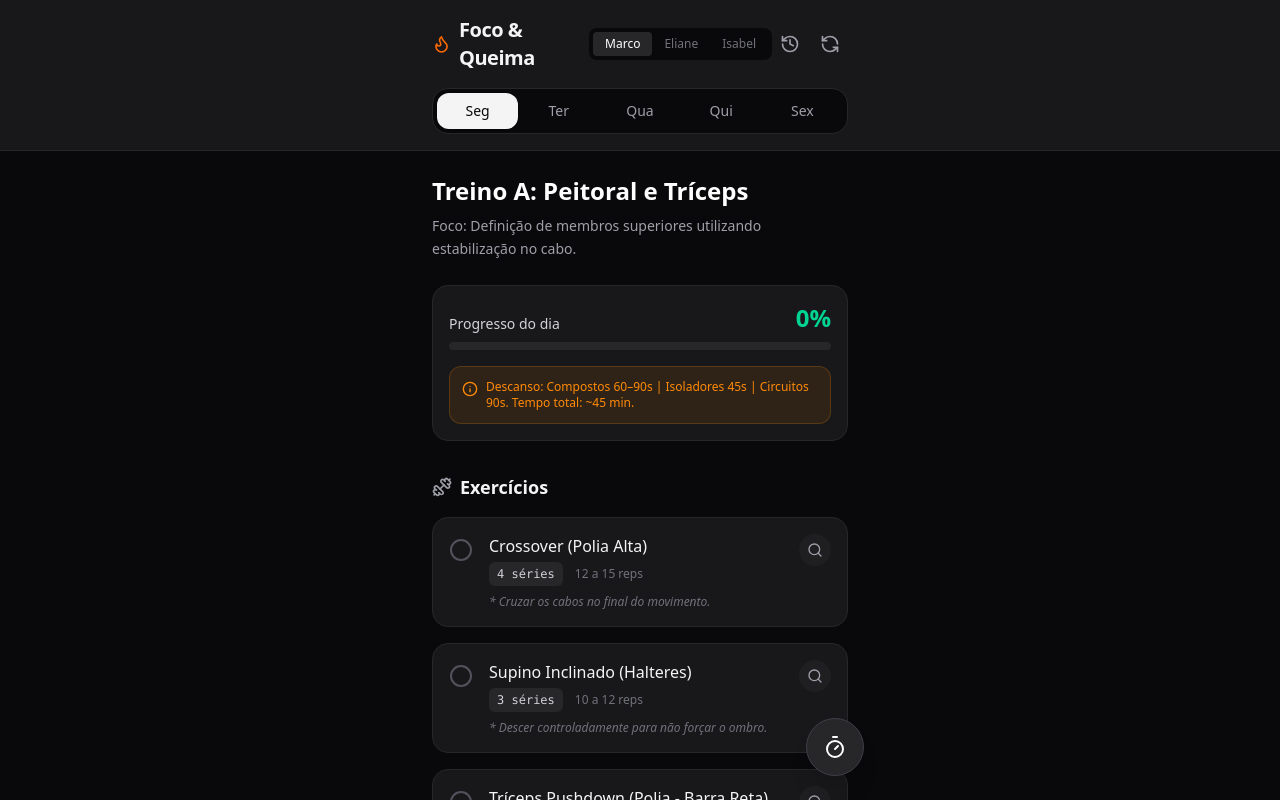
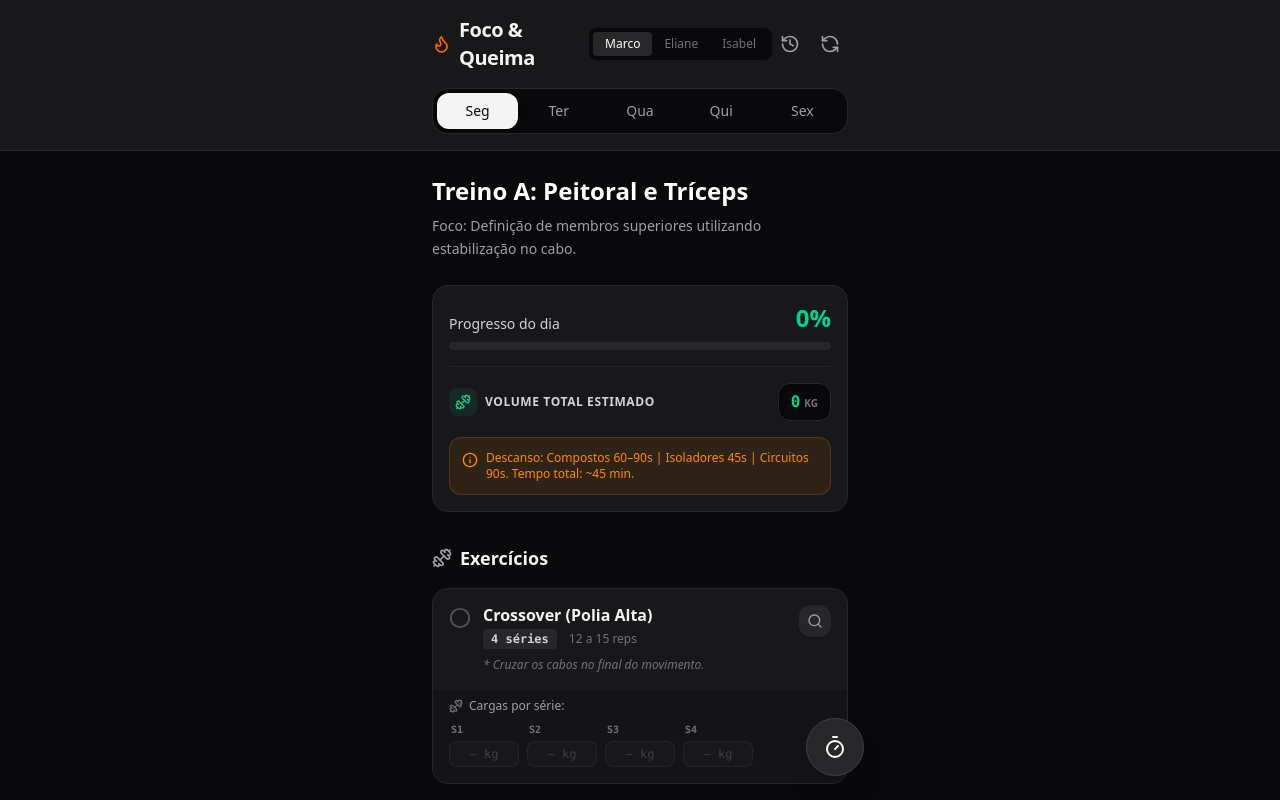
Before and after one commit to mfurmigabtc-sudo/treino, a React (Vite) app: page / in a window 1280 px wide. Shown: the top 800 px of the page. Built offline with nearby package versions, Linux system fonts and the light colour scheme.

Commit message:
feat: add exercise load tracking and charts
Integrate Recharts for visualization and add state management to track exercise loads, enabling volume analysis in the workout plan.

```diff
--- a/src/App.tsx
+++ b/src/App.tsx
@@ -1,6 +1,7 @@
 import React, { useState, useEffect } from 'react';
 import { CheckCircle2, Circle, Flame, Dumbbell, Activity, RefreshCcw, Info, History, ArrowLeft, Trophy, CalendarDays, Timer, X, Search, Image, PlaySquare } from 'lucide-react';
 import { motion, AnimatePresence } from 'motion/react';
+import { BarChart, Bar, XAxis, YAxis, Tooltip, ResponsiveContainer } from 'recharts';
 
 // Data
 type Exercise = {
@@ -286,9 +287,18 @@ export default function App() {
     return saved ? JSON.parse(saved) : [];
   });
 
+  const [exerciseLoads, setExerciseLoads] = useState<Record<string, string[]>>(() => {
+    const saved = localStorage.getItem('workout-loads');
+    return saved ? JSON.parse(saved) : {};
+  });
+
   useEffect(() => {
     localStorage.setItem('workout-progress', JSON.stringify(completedItems));
   }, [completedItems]);
+
+  useEffect(() => {
+    localStorage.setItem('workout-loads', JSON.stringify(exerciseLoads));
+  }, [exerciseLoads]);
 
   useEffect(() => {
     localStorage.setItem('workout-history', JSON.stringify(history));
@@ -353,6 +363,18 @@ export default function App() {
   const totalItems = currentDayData.exercises.length + 1; // +1 for cardio
   const completedCount = currentDayData.exercises.filter(ex => completedItems[ex.id]).length + (completedItems[`${activeDay}-cardio`] ? 1 : 0);
   const progressPercentage = Math.round((completedCount / totalItems) * 100);
+
+  const totalEstimatedVolume = currentDayData.exercises.reduce((acc, exercise) => {
+    const loads = exerciseLoads[exercise.id] || [];
+    const exerciseSum = loads.reduce((sum, load) => {
+      if (!load) return sum;
+      const cleaned = load.replace(',', '.');
+      const match = cleaned.match(/([0-9]*\.?[0-9]+)/);
+      const val = match ? parseFloat(match[0]) : 0;
+      return sum + (isNaN(val) ? 0 : val);
+    }, 0);
+    return acc + exerciseSum;
+  }, 0);
 
   const finishWorkout = () => {
     if (completedCount === 0) {
@@ -507,6 +529,22 @@ export default function App() {
                   />
                 </div>
 
+                {/* Volume Total Estimado */}
+                <div className="mt-4 pt-4 border-t border-zinc-800/80 flex justify-between items-center">
+                  <div className="flex items-center gap-2">
+                    <div className="p-1.5 rounded-lg bg-emerald-500/10 text-emerald-400">
+                      <Dumbbell className="w-4 h-4" />
+                    </div>
+                    <span className="text-xs font-semibold text-zinc-300 uppercase tracking-wider">Volume Total Estimado</span>
+                  </div>
+                  <div className="flex items-baseline gap-1 bg-zinc-950 px-3 py-1.5 rounded-xl border border-zinc-800 shadow-inner">
+                    <span className="text-base font-bold text-emerald-400 font-mono">
+                      {totalEstimatedVolume % 1 === 0 ? totalEstimatedVolume : totalEstimatedVolume.toFixed(1)}
+                    </span>
+                    <span className="text-[10px] text-zinc-500 font-semibold uppercase">kg</span>
+                  </div>
+                </div>
+
                 <div className="mt-4 flex items-start gap-2 text-xs text-orange-400 bg-orange-400/10 p-3 rounded-xl border border-orange-400/20">
                   <Info className="w-4 h-4 shrink-0 mt-0.5" />
                   <p>Descanso: Compostos 60–90s | Isoladores 45s | Circuitos 90s. Tempo total: ~45 min.</p>
@@ -537,28 +575,30 @@ export default function App() {
                         : 'bg-zinc-900 border-zinc-800 hover:border-zinc-700'
                     }`}
                   >
+                    {/* Top action area split into interactive parts */}
+                    <div className="p-4 flex items-start justify-between gap-4">
                       <button
                         onClick={() => toggleItem(exercise.id)}
-                      className="w-full text-left p-4 flex items-start gap-4"
+                        className="flex-1 text-left flex items-start gap-3 focus:outline-none"
                       >
-                      <div className="mt-1 shrink-0 transition-colors duration-300">
+                        <div className="mt-0.5 shrink-0 transition-colors duration-300">
                           {isCompleted ? (
-                          <CheckCircle2 className="w-6 h-6 text-emerald-500" />
+                            <CheckCircle2 className="w-5.5 h-5.5 text-emerald-500" />
                           ) : (
-                          <Circle className="w-6 h-6 text-zinc-600 group-hover:text-zinc-400" />
+                            <Circle className="w-5.5 h-5.5 text-zinc-600 group-hover:text-zinc-400" />
                           )}
                         </div>
 
                         <div className="flex-1">
-                        <h4 className={`font-medium text-base mb-1 transition-colors duration-300 ${isCompleted ? 'text-emerald-100' : 'text-zinc-100'}`}>
+                          <h4 className={`font-semibold text-base mb-1 transition-colors duration-300 leading-tight ${isCompleted ? 'text-emerald-100' : 'text-zinc-100'}`}>
                             {exercise.name}
                           </h4>
 
                           <div className="flex items-center gap-3 text-sm">
-                          <span className={`px-2 py-1 rounded-md font-mono text-xs ${isCompleted ? 'bg-emerald-500/20 text-emerald-300' : 'bg-zinc-800 text-zinc-300'}`}>
-                            {exercise.sets} séries
+                            <span className={`px-2 py-0.5 rounded font-mono text-xs font-semibold ${isCompleted ? 'bg-emerald-500/20 text-emerald-300' : 'bg-zinc-800 text-zinc-300'}`}>
+                              {exercise.sets} {exercise.sets > 1 ? 'séries' : 'série'}
                             </span>
-                          <span className={`text-xs ${isCompleted ? 'text-emerald-400/70' : 'text-zinc-500'}`}>
+                            <span className={`text-xs font-medium ${isCompleted ? 'text-emerald-400/70' : 'text-zinc-500'}`}>
                               {exercise.reps} reps
                             </span>
                           </div>
@@ -572,15 +612,54 @@ export default function App() {
                       </button>
 
                       <button
-                      onClick={(e) => {
-                        e.stopPropagation();
-                        setSelectedExerciseForMedia(exercise);
-                      }}
-                      className="absolute top-4 right-4 p-2 rounded-full bg-zinc-800/50 text-zinc-400 hover:text-white hover:bg-zinc-700 transition-colors"
+                        onClick={() => setSelectedExerciseForMedia(exercise)}
+                        className="p-2 rounded-xl bg-zinc-800 hover:bg-zinc-700 text-zinc-400 hover:text-white transition-colors shrink-0"
+                        title="Ver execução do exercício"
                         aria-label="Ver execução do exercício"
                       >
                         <Search className="w-4 h-4" />
                       </button>
+                    </div>
+
+                    {/* Weight Load Input for each set */}
+                    <div className="px-4 pb-4 pt-2 border-t border-zinc-800/50 bg-zinc-950/20 group-hover:bg-zinc-950/30 transition-colors">
+                      <div className="flex items-center gap-1.5 mb-2 text-zinc-400 font-medium">
+                        <Dumbbell className="w-3.5 h-3.5 text-zinc-500" />
+                        <span className="text-xs">Cargas por série:</span>
+                      </div>
+                      <div className="grid grid-cols-3 xs:grid-cols-4 sm:grid-cols-5 gap-2">
+                        {Array.from({ length: exercise.sets }).map((_, sIdx) => {
+                          const loadValue = exerciseLoads[exercise.id]?.[sIdx] || '';
+                          return (
+                            <div key={sIdx} className="flex flex-col gap-1">
+                              <span className="text-[10px] text-zinc-500 font-bold font-mono pl-0.5 uppercase">
+                                S{sIdx + 1}
+                              </span>
+                              <input
+                                type="text"
+                                placeholder="— kg"
+                                value={loadValue}
+                                onChange={(e) => {
+                                  const newVal = e.target.value;
+                                  setExerciseLoads(prev => {
+                                    const currentLoads = [...(prev[exercise.id] || [])];
+                                    while (currentLoads.length < exercise.sets) {
+                                      currentLoads.push('');
+                                    }
+                                    currentLoads[sIdx] = newVal;
+                                    return {
+                                      ...prev,
+                                      [exercise.id]: currentLoads
+                                    };
+                                  });
+                                }}
+                                className="w-full bg-zinc-900 border border-zinc-800/80 focus:border-emerald-500/40 focus:ring-1 focus:ring-emerald-500/20 rounded-lg px-2 py-1 text-xs text-zinc-100 placeholder-zinc-700 font-mono text-center transition"
+                              />
+                            </div>
+                          );
+                        })}
+                      </div>
+                    </div>
                   </motion.div>
                 );
               })}
@@ -649,6 +728,71 @@ export default function App() {
                 <CalendarDays className="w-6 h-6 text-emerald-500" />
                 <h2 className="text-2xl font-bold text-white">Histórico de Treinos</h2>
               </div>
+
+              {history.length > 0 && (() => {
+                const chartData = [...history]
+                  .slice(0, 7)
+                  .reverse()
+                  .map(entry => {
+                    const percentage = Math.round((entry.completedCount / entry.totalItems) * 100);
+                    const dateObj = new Date(entry.date);
+                    return {
+                      name: dateObj.toLocaleDateString('pt-BR', { day: '2-digit', month: '2-digit' }),
+                      porcentagem: percentage,
+                      title: entry.dayTitle,
+                    };
+                  });
+
+                return (
+                  <div className="bg-zinc-900 border border-zinc-800 rounded-3xl p-5 mb-6">
+                    <h3 className="text-xs font-semibold text-zinc-400 mb-4 flex items-center gap-2 uppercase tracking-wide">
+                      <Activity className="w-4 h-4 text-emerald-500" />
+                      Últimos 7 Treinos (% Conclusão)
+                    </h3>
+                    <div className="h-44 w-full">
+                      <ResponsiveContainer width="100%" height="100%">
+                        <BarChart data={chartData} margin={{ top: 10, right: 5, left: -25, bottom: 0 }}>
+                          <XAxis
+                            dataKey="name"
+                            stroke="#71717a"
+                            fontSize={10}
+                            tickLine={false}
+                            axisLine={false}
+                          />
+                          <YAxis
+                            stroke="#71717a"
+                            fontSize={10}
+                            domain={[0, 100]}
+                            tickLine={false}
+                            axisLine={false}
+                            tickFormatter={(value) => `${value}%`}
+                          />
+                          <Tooltip
+                            cursor={{ fill: 'rgba(255,255,255,0.05)', radius: 6 }}
+                            contentStyle={{
+                              backgroundColor: '#18181b',
+                              borderColor: '#27272a',
+                              borderRadius: '12px',
+                              fontSize: '11px',
+                              color: '#fff'
+                            }}
+                            formatter={(value: any, name: any, props: any) => [
+                              `${value}%`,
+                              props.payload.title
+                            ]}
+                          />
+                          <Bar
+                            dataKey="porcentagem"
+                            fill="#10b981"
+                            radius={[4, 4, 0, 0]}
+                            maxBarSize={28}
+                          />
+                        </BarChart>
+                      </ResponsiveContainer>
+                    </div>
+                  </div>
+                );
+              })()}
 
               {history.length === 0 ? (
                 <div className="text-center text-zinc-500 py-12 bg-zinc-900/50 rounded-3xl border border-zinc-800/50">
```
Also changed, not shown: package.json (+8 -7 lines), 1 other file (tests, documents, lock files or other folders). Lines whose indentation alone changed are shown as unchanged.
